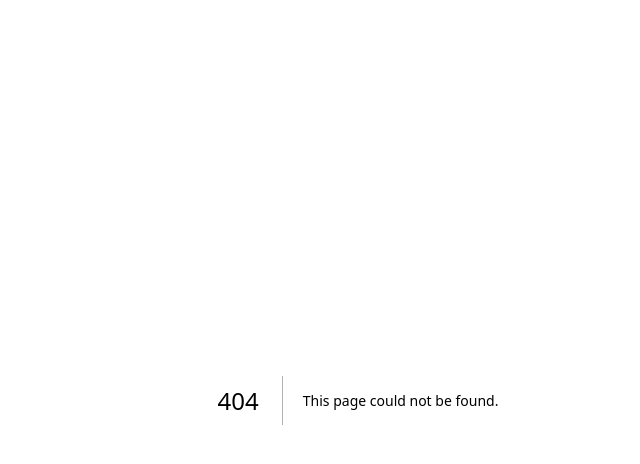
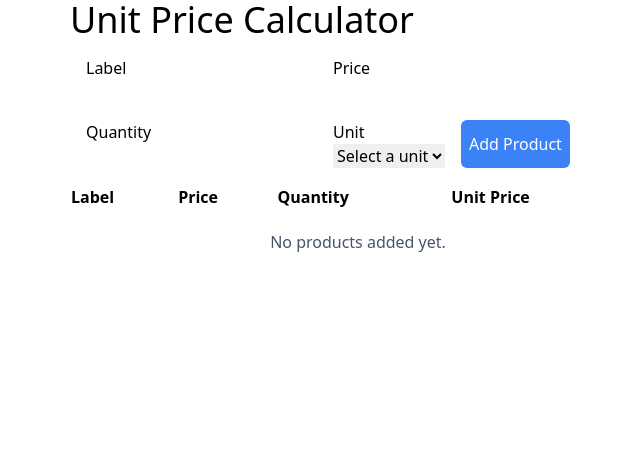
Before and after one commit to lesleh/lesleh-playground, a Next.js app: page /playgrounds/unit-price in a window 1280 px wide. Before the commit this address had no page. Shown: the top 464 px of the page, without its empty margins (282-922 px from the left). Built offline with nearby package versions, Linux system fonts and the light colour scheme; a web font is replaced by a local one.

Commit message:
Add unit price checker

```diff
--- a/src/app/page.tsx
+++ b/src/app/page.tsx
@@ -32,6 +32,10 @@ const Home: NextPage = (props) => {
         <li>
           <Link href="/playgrounds/lights-out">Lights Out</Link>
         </li>
+
+        <li>
+          <Link href="/playgrounds/unit-price">Unit Price Calculator</Link>
+        </li>
       </ul>
     </div>
   );
--- /dev/null
+++ b/src/app/playgrounds/unit-price/_components/UnitPriceCalculator/UnitPriceCalculator.tsx
@@ -0,0 +1,75 @@
+"use client";
+
+import { useReducer } from "react";
+import { UnitPriceForm } from "../UnitPriceForm";
+import { Action, State } from "../../types";
+import { UnitPriceList } from "../UnitPriceList";
+
+function createRandomId() {
+  return Math.floor(Math.random() * 100000);
+}
+
+const reducer = (state: State, action: Action) => {
+  switch (action.type) {
+    case "ADD_PRODUCT":
+      return [
+        ...state,
+        {
+          id: action.payload.id || createRandomId(),
+          label: action.payload.label,
+          price: action.payload.price,
+          quantity: action.payload.quantity,
+          unit: action.payload.unit,
+          unitPrice: action.payload.unitPrice,
+        },
+      ];
+    case "DELETE_PRODUCT":
+      return state.filter((product) => product.id !== action.payload);
+    default:
+      return state;
+  }
+};
+
+export function UnitPriceCalculator() {
+  const [state, dispatch] = useReducer(reducer, []);
+
+  function handleSubmit(event: React.FormEvent<HTMLFormElement>) {
+    event.preventDefault();
+
+    const formData = new FormData(event.currentTarget);
+
+    const label = String(formData.get("label"));
+    const price = Number(formData.get("price"));
+    const quantity = Number(formData.get("quantity"));
+    const unit = String(formData.get("unit"));
+    const unitPrice = price / quantity;
+
+    dispatch({
+      type: "ADD_PRODUCT",
+      payload: {
+        id: createRandomId(),
+        label,
+        price,
+        quantity,
+        unit,
+        unitPrice,
+      },
+    });
+
+    event.currentTarget.reset();
+  }
+
+  const handleRemoveProduct = (id: number) => {
+    dispatch({
+      type: "DELETE_PRODUCT",
+      payload: id,
+    });
+  };
+
+  return (
+    <>
+      <UnitPriceForm onSubmit={handleSubmit} />
+      <UnitPriceList products={state} onRemoveProduct={handleRemoveProduct} />
+    </>
+  );
+}
--- /dev/null
+++ b/src/app/playgrounds/unit-price/_components/UnitPriceCalculator/index.tsx
@@ -0,0 +1 @@
+export * from "./UnitPriceCalculator";
--- /dev/null
+++ b/src/app/playgrounds/unit-price/_components/UnitPriceForm/UnitPriceForm.tsx
@@ -0,0 +1,39 @@
+export function UnitPriceForm({
+  onSubmit,
+}: {
+  onSubmit: React.FormEventHandler<HTMLFormElement>;
+}) {
+  return (
+    <form
+      onSubmit={onSubmit}
+      className="flex flex-wrap gap-4 sticky top-0 bg-white p-4"
+    >
+      <div className="flex flex-col">
+        <label htmlFor="label">Label</label>
+        <input type="text" name="label" id="label" step="0.01" required />
+      </div>
+      <div className="flex flex-col">
+        <label htmlFor="price">Price</label>
+        <input type="number" name="price" id="price" step="0.01" required />
+      </div>
+      <div className="flex flex-col">
+        <label htmlFor="quantity">Quantity</label>
+        <input type="number" name="quantity" id="quantity" required />
+      </div>
+      <div className="flex flex-col">
+        <label htmlFor="unit">Unit</label>
+        <select name="unit" id="unit" required>
+          <option value="">Select a unit</option>
+          <option value="g">g</option>
+          <option value="ml">ml</option>
+        </select>
+      </div>
+      <button
+        type="submit"
+        className="bg-blue-500 text-white rounded-md p-2 inline-block"
+      >
+        Add Product
+      </button>
+    </form>
+  );
+}
--- /dev/null
+++ b/src/app/playgrounds/unit-price/_components/UnitPriceForm/index.tsx
@@ -0,0 +1 @@
+export * from "./UnitPriceForm";
--- /dev/null
+++ b/src/app/playgrounds/unit-price/_components/UnitPriceList/UnitPriceList.tsx
@@ -0,0 +1,47 @@
+import { Product } from "../../types";
+
+export function UnitPriceList({
+  products,
+  onRemoveProduct,
+}: {
+  products: Product[];
+  onRemoveProduct: (id: number) => void;
+}) {
+  return (
+    <table className="table-auto w-full">
+      <thead>
+        <tr>
+          <th className="text-left">Label</th>
+          <th className="text-left">Price</th>
+          <th className="text-left">Quantity</th>
+          <th className="text-left">Unit Price</th>
+          <th></th>
+        </tr>
+      </thead>
+      <tbody>
+        {products.map((product) => (
+          <tr key={product.id}>
+            <td>{product.label}</td>
+            <td>£{product.price}</td>
+            <td>{product.quantity}</td>
+            <td>
+              £{(product.unitPrice * 100).toFixed(2)} / 100{product.unit}
+            </td>
+            <td>
+              <button type="button" onClick={() => onRemoveProduct(product.id)}>
+                &times;
+              </button>
+            </td>
+          </tr>
+        ))}
+        {products.length === 0 && (
+          <tr>
+            <td colSpan={5} className="text-slate-600 text-center p-5">
+              No products added yet.
+            </td>
+          </tr>
+        )}
+      </tbody>
+    </table>
+  );
+}
--- /dev/null
+++ b/src/app/playgrounds/unit-price/_components/UnitPriceList/index.tsx
@@ -0,0 +1 @@
+export * from "./UnitPriceList";
--- /dev/null
+++ b/src/app/playgrounds/unit-price/page.tsx
@@ -0,0 +1,12 @@
+import { UnitPriceCalculator } from "./_components/UnitPriceCalculator";
+
+function UnitPricePage() {
+  return (
+    <div className="container mx-auto max-w-xl">
+      <h1 className="text-4xl">Unit Price Calculator</h1>
+      <UnitPriceCalculator />
+    </div>
+  );
+}
+
+export default UnitPricePage;
--- /dev/null
+++ b/src/app/playgrounds/unit-price/types.ts
@@ -0,0 +1,20 @@
+export type Product = {
+  id: number;
+  label: string;
+  price: number;
+  quantity: number;
+  unit: string;
+  unitPrice: number;
+};
+
+export type State = Product[];
+
+export type Action =
+  | {
+      type: "ADD_PRODUCT";
+      payload: Product;
+    }
+  | {
+      type: "DELETE_PRODUCT";
+      payload: number;
+    };
```
